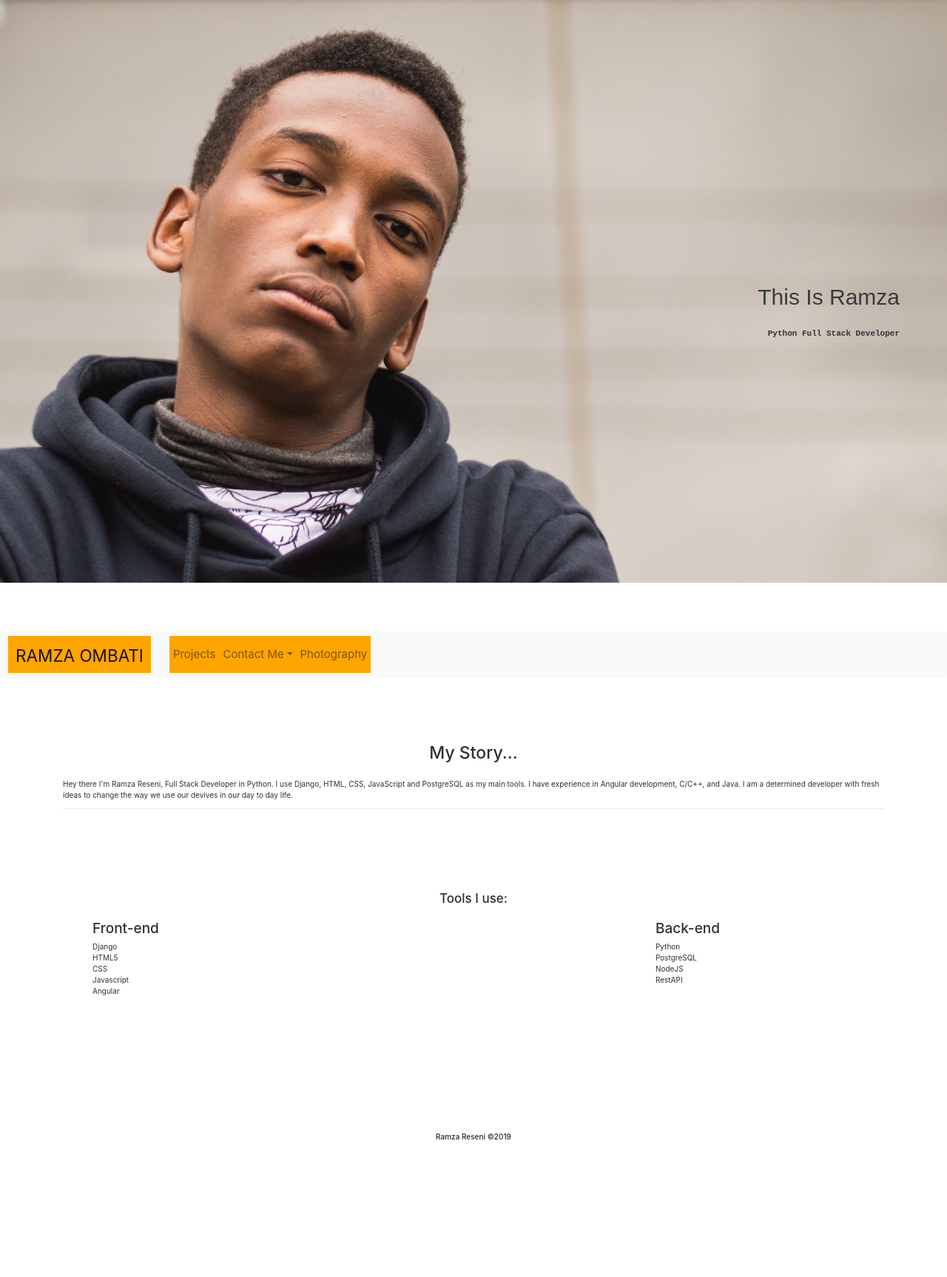
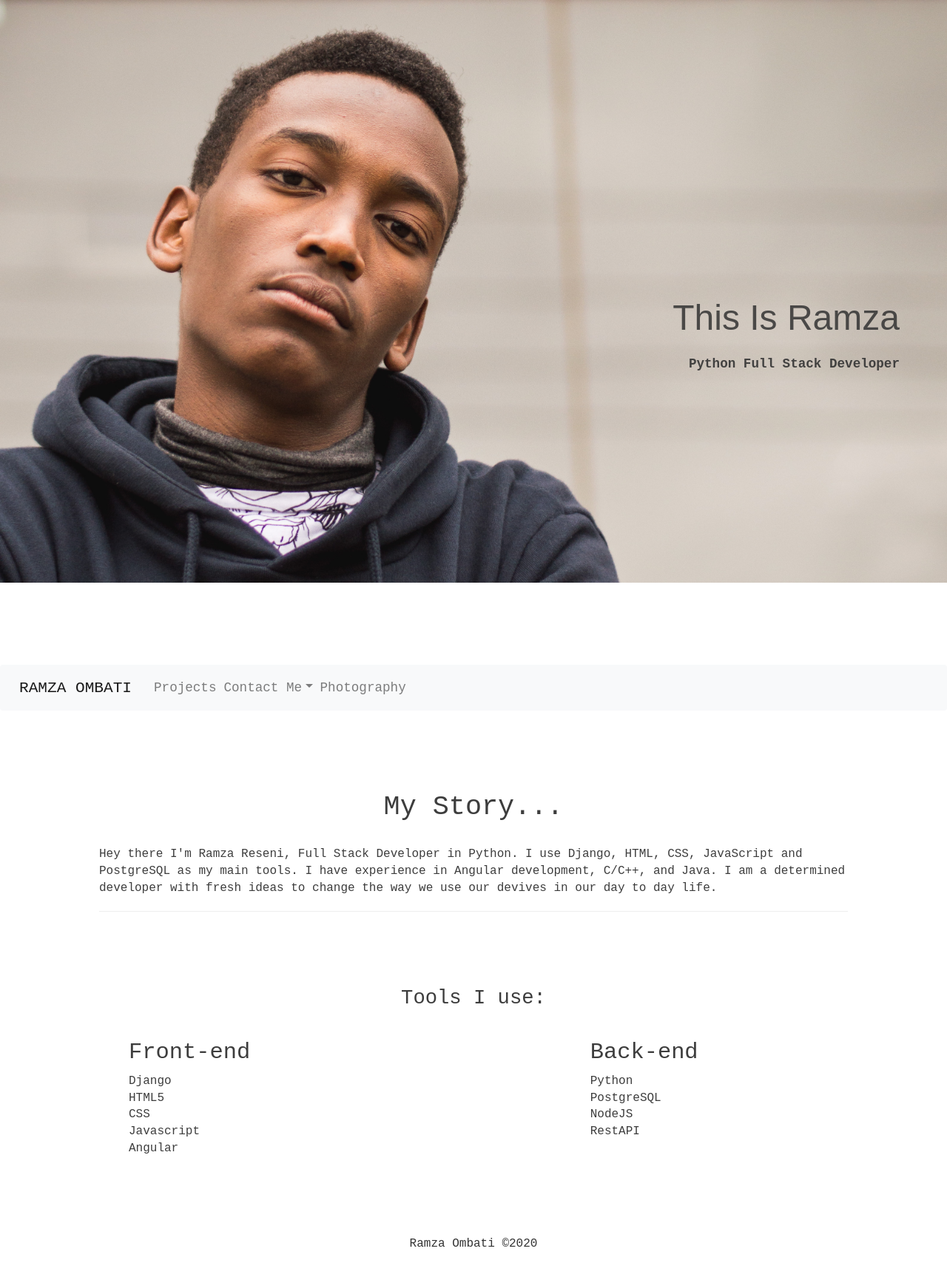
Before and after one commit to ramza007/Ramza.io, a Django app: page / in a window 1280 px wide; the page is wider, and only the part inside the window is pictured. Shown: that part at 74% size. Before the commit the page ends 1541 px from the top of that part, so only its background shows below. Run offline with Django 3.2, Linux system fonts and the light colour scheme; some libraries are stand-ins or nearby versions; some web fonts are replaced.

Commit message:
- Modifications to navbar - Reorganised some elements in base template

```diff
--- a/portfolio/static/css/navbar.css
+++ b/portfolio/static/css/navbar.css
@@ -1,23 +1,15 @@
-.navbar-brand{
-    font-size: 150%;
-    padding: 0.8%;
-    text-align: center;
-    background-color: orange;
-    color: orange;
+.navbar-light{
+    font-weight: 300;
+    font-size: 110%;
 }
 
-.navbar-ligh{
-    font-weight: 510;
-    opacity: 0.96;
-    background-color: black;
+.navbar-brand{
+    font-size: 120%;
+    padding-right: 0;
 }
 
 
 .navbar-nav{
-    background-color: orange;
+    /* background-color: orange; */
     color: black;
 }
-
-.navbar-nav nav-item{
-    color: orange;
-}
--- a/portfolio/templates/base.html
+++ b/portfolio/templates/base.html
@@ -2,12 +2,20 @@
 {% load static %}
 <!DOCTYPE html>
 <html>
-
 <head>
-
     <meta charset="UTF-8">
     <meta name="viewport" content="width=device-width, initial-scale=1">
     <meta http-equiv="X-UA-Compatible" content="ie=edge">
+
+    {% if title %}
+        <title>
+            {{title}}
+        </title>
+    {% else %}
+        <title>
+            Ramza | Full Stack Dev.
+        </title>
+    {% endif %}
 
     <!-- links -->
     <link href="https://fonts.googleapis.com/css?family=Orbitron&display=swap" rel="stylesheet">
@@ -18,28 +26,20 @@
     <link rel="stylesheet" href="https://cdnjs.cloudflare.com/ajax/libs/font-awesome/4.7.0/css/font-awesome.min.css">
     <link rel="stylesheet" href="https://maxcdn.bootstrapcdn.com/bootstrap/4.1.3/css/bootstrap.min.css">
     <link rel="shortcut icon" type="image/png" href="{% static 'images/Logo.png' %}">
-
-        {% if title %}
-        <title> {{title}}</title>
-        {% else %}
-        <title> Ramza | Full Stack Dev </title>
-        {% endif %}
     <!-- end of links -->
 
-    <meta charset="utf-8">
     {% block styles %}
     {% bootstrap_css %}
     <link rel="stylesheet" href="{% static 'css/bootstrap.css' %}">
     <link rel="stylesheet" href="{% static 'css/animate.css' %}">
-
-
     {% endblock %}
 
 </head>
+<body>
+    {% block content %}
 
-<body>
-    {% block content %} {% endblock %}
-    <h4 style="text-align: center; font-size: 100%;">Ramza Reseni ©2019</h4>
+    {% endblock %}
+    <h4 style="text-align: center; font-size: 100%;">Ramza Ombati ©2020</h4>
 </body>
     {% block scripts %}
     <script src="https://ajax.googleapis.com/ajax/libs/jquery/3.3.1/jquery.min.js"></script>
--- a/portfolio/templates/index.html
+++ b/portfolio/templates/index.html
@@ -16,10 +16,9 @@
     {% endblock %}
 </head>
 
-{% block content %} {{block.super}}
 
 <body>
-
+  {% block content %} {{block.super}}
   <div class="container1" id="con1">
 
     <h1 id="TIR"> This Is Ramza</h1>
--- a/portfolio/templates/navbar.html
+++ b/portfolio/templates/navbar.html
@@ -2,12 +2,12 @@
 {% load static %}
 {% block styles %}
     <!-- <link rel="stylesheet" href="{% static 'css/bootstrap.css' %}"> -->
-    <link rel="stylesheet" href="https://stackpath.bootstrapcdn.com/bootstrap/4.5.0/css/bootstrap.min.css" integrity="sha384-9aIt2nRpC12Uk9gS9baDl411NQApFmC26EwAOH8WgZl5MYYxFfc+NcPb1dKGj7Sk" crossorigin="anonymous">
+
 
     <link rel="stylesheet" href="{% static 'css/navbar.css' %}">
 {% endblock %}
     <!--Navbar start-->
-    <nav class="navbar navbar-expand-md bg-light navbar-light sticky-top" id="Nav1" style="font-size: 15px;">
+    <nav class="navbar navbar-expand-md bg-light navbar-light sticky-top" id="Nav1">
         <!-- Brand -->
         <a class="navbar-brand" href="/">RAMZA OMBATI</a>
 
```
